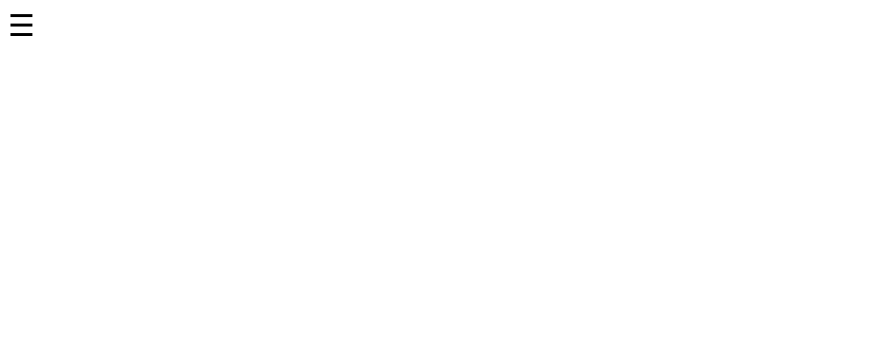
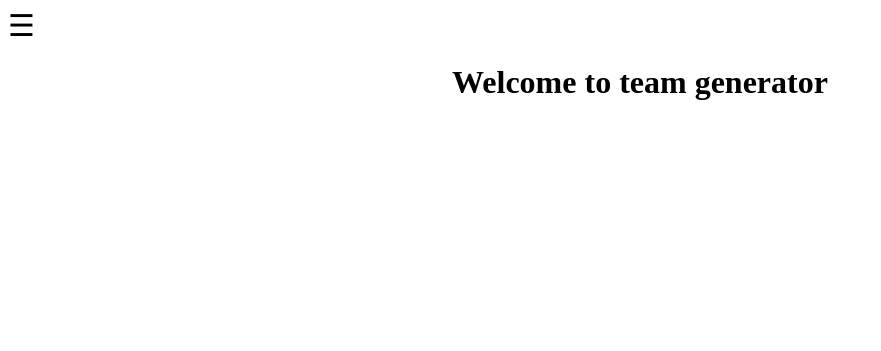
Before and after one commit to PetKap/team-generator, a plain HTML site: page index.html in a window 1280 px wide. Shown: the whole page, without its empty margins (0-881 px from the left). Drawn offline with Linux system fonts and the light colour scheme.

```diff
--- a/css/style.css
+++ b/css/style.css
@@ -27,3 +27,7 @@ td, th {
 tr:nth-child(even) {
 	background-color: #dddddd;
 }
+
+h1 {
+	text-align: center;
+}
--- a/index.html
+++ b/index.html
@@ -15,6 +15,10 @@
 
 	<!-- Use 3 lines element to open the sidenav -->
 	<div style="font-size:30px;cursor:pointer" onclick="openNav()">&#9776;</div>
+
+	<div>
+		<h1>Welcome to team generator</h1>
+	</div>
 </div>
 
 <script type="text/javascript">
```
Also changed, not shown: random.html (+4 -0 lines), tier.html (+4 -0 lines).
